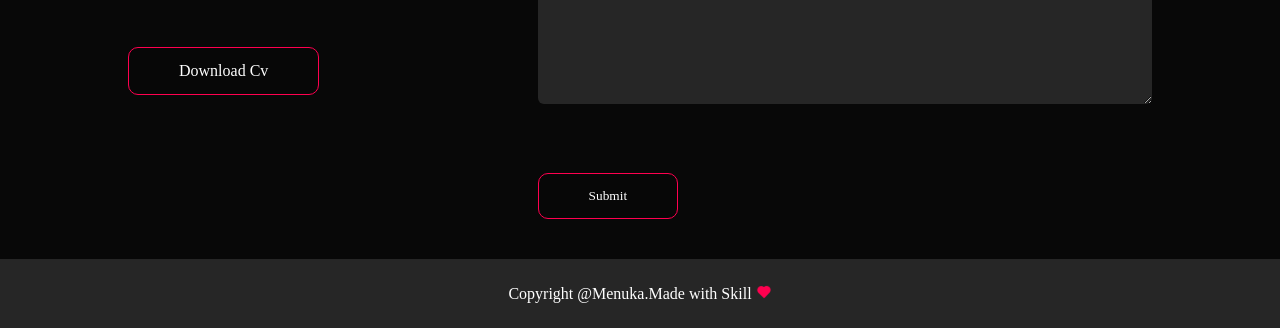
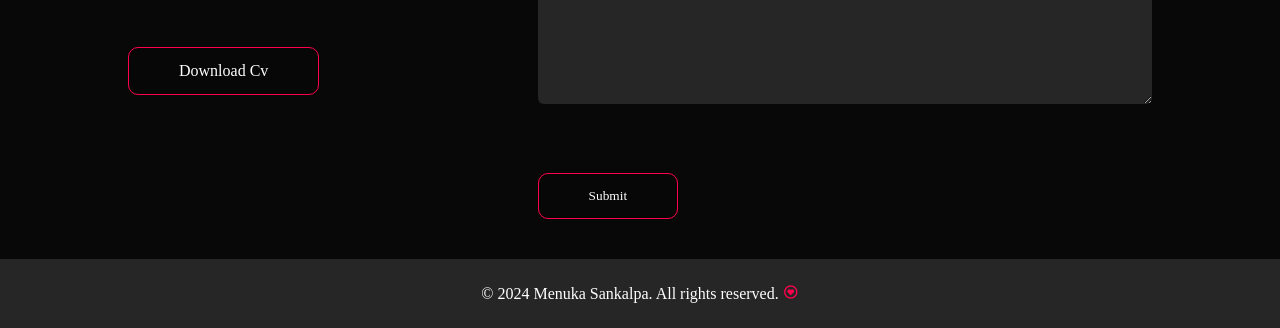
Before and after one commit to MenukaSankalpa/portfolio, a plain HTML site: page index.html in a window 1280 px wide. Shown: the part 2644-2972 px from the top of the page. Drawn offline with nearby package versions, Linux system fonts and the light colour scheme.

Commit message:
update footer sentence

```diff
--- a/index.html
+++ b/index.html
@@ -168,7 +168,7 @@
         </div>
     </div>
     <div class="copy-right">
-        <p>Copyright @Menuka.Made with Skill <i class='bx bxs-heart bx-tada' ></i></p>
+        <p>© 2024 Menuka Sankalpa. All rights reserved. <i class='bx bx-heart-circle'></i></i></p>
     </div>
 </div>
     <script src="script.js"></script>
```
